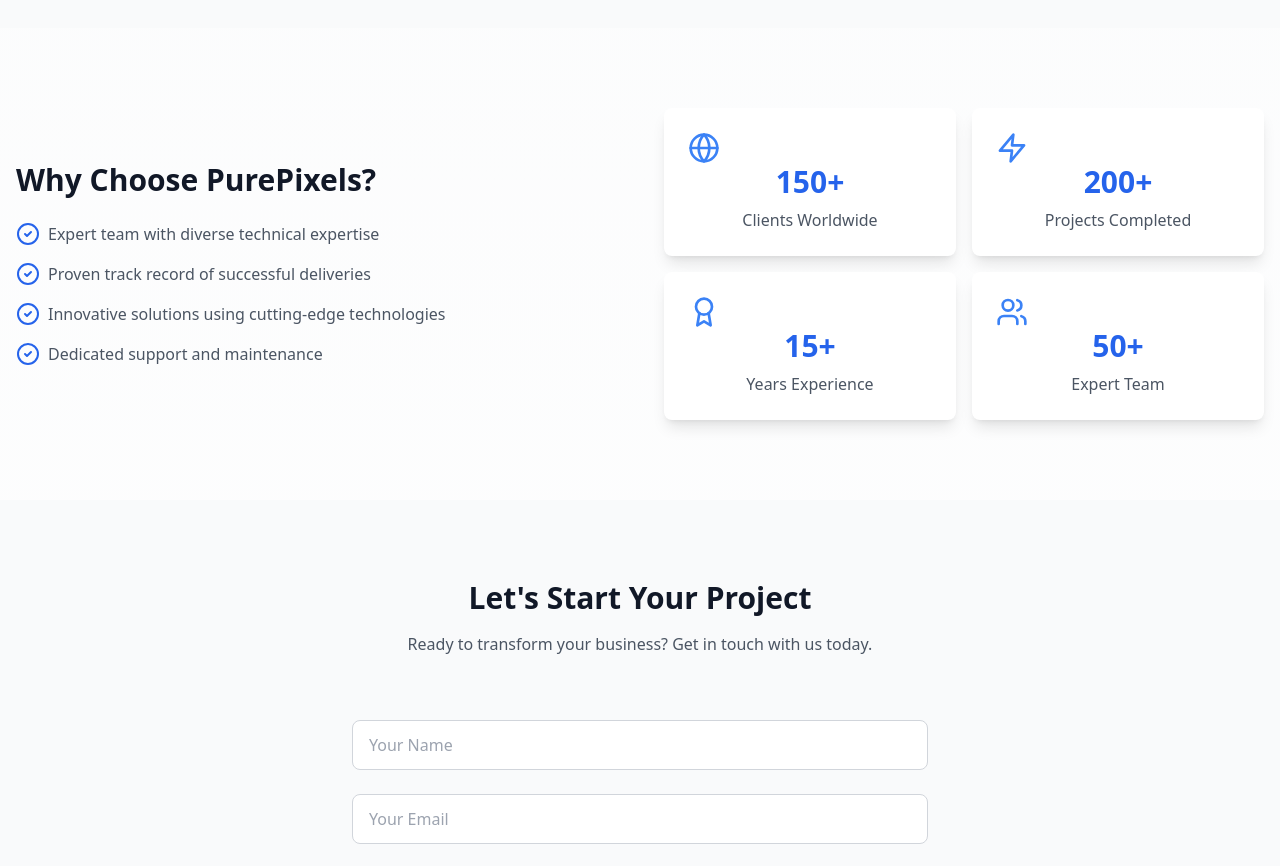
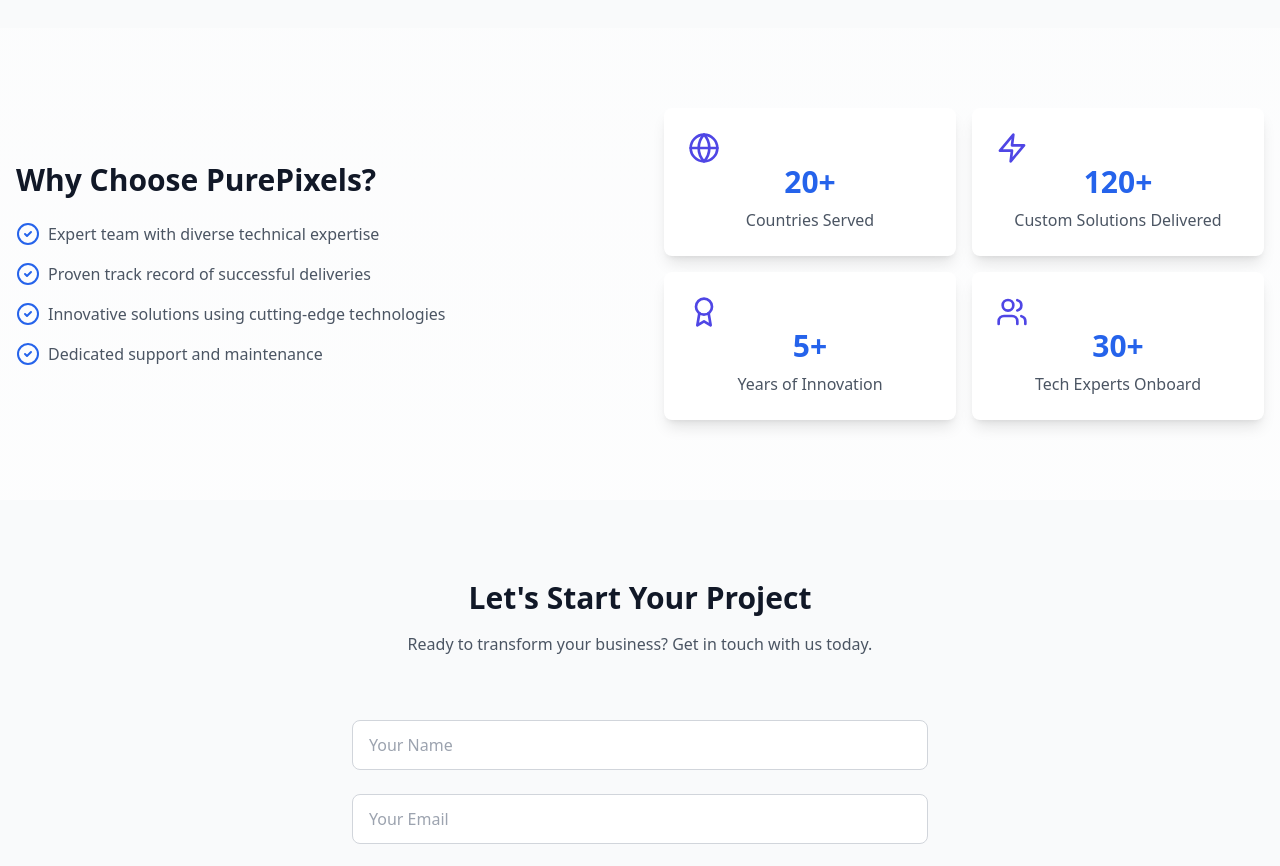
Before and after one commit to Anishhar03/purePixelsspa, a React (Vite) app: page / in a window 1280 px wide. Shown: the part 1180-2046 px from the top of the page. Built offline with nearby package versions, Linux system fonts and the light colour scheme.

Commit message:
Update App.tsx

```diff
--- a/src/App.tsx
+++ b/src/App.tsx
@@ -59,12 +59,29 @@
     { icon: <Monitor className="w-12 h-12" />, title: 'IT Consulting', description: 'Strategic technology consulting and planning' }
   ];
 
-  const stats = [
-    { icon: <Globe className="w-8 h-8 text-blue-500" />, number: '150+', label: 'Clients Worldwide' },
-    { icon: <Zap className="w-8 h-8 text-blue-500" />, number: '200+', label: 'Projects Completed' },
-    { icon: <Award className="w-8 h-8 text-blue-500" />, number: '15+', label: 'Years Experience' },
-    { icon: <Users className="w-8 h-8 text-blue-500" />, number: '50+', label: 'Expert Team' }
-  ];
+ const stats = [
+  {
+    icon: <Globe className="w-8 h-8 text-indigo-600" />,
+    number: '20+',
+    label: 'Countries Served',
+  },
+  {
+    icon: <Zap className="w-8 h-8 text-indigo-600" />,
+    number: '120+',
+    label: 'Custom Solutions Delivered',
+  },
+  {
+    icon: <Award className="w-8 h-8 text-indigo-600" />,
+    number: '5+',
+    label: 'Years of Innovation',
+  },
+  {
+    icon: <Users className="w-8 h-8 text-indigo-600" />,
+    number: '30+',
+    label: 'Tech Experts Onboard',
+  },
+];
+
 
   const fadeInUp = {
     hidden: { y: 60, opacity: 0 },
```
